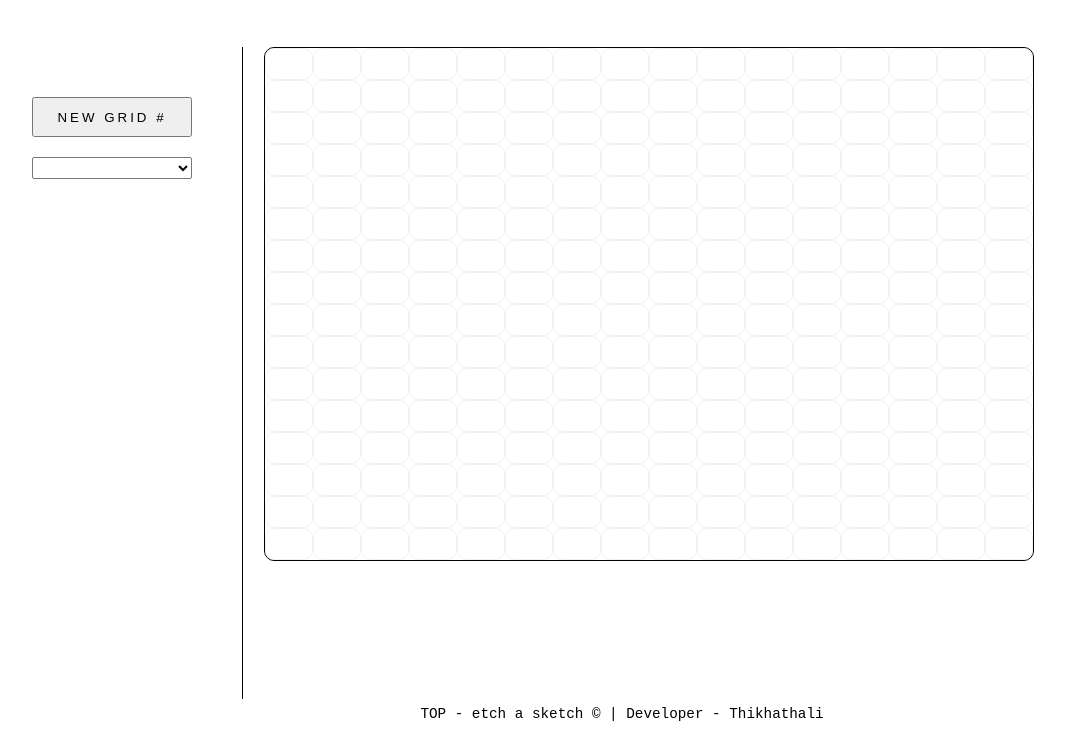
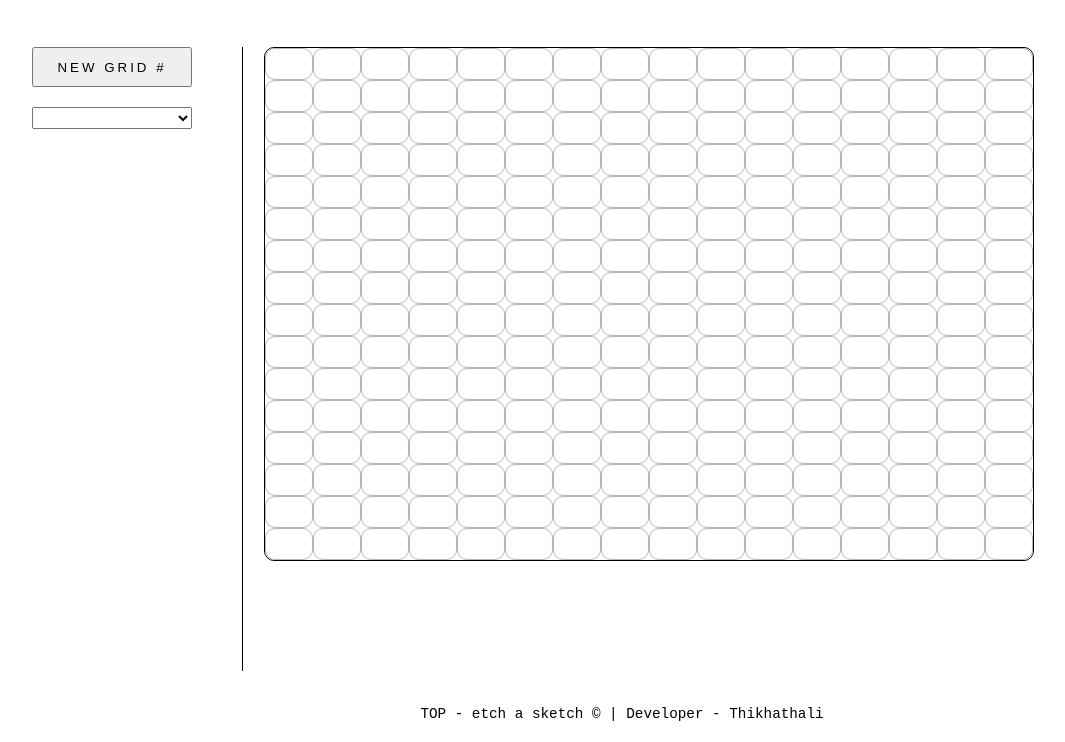
Before and after one commit to Thikhathali/etch-a-sketch, a plain HTML site: page index.html in a window 1280 px wide. Shown: the part 58-800 px from the top of the page, without its empty margins (18-1083 px from the left). Drawn offline with Linux system fonts and the light colour scheme.

Commit message:
Changed grid border color

```diff
--- a/css/style.css
+++ b/css/style.css
@@ -9,7 +9,6 @@ body{
 }
 
 .header {
-  /* position: fixed; */
   height: 10vh;
   text-align: center;
   padding-top: 25px;
@@ -20,8 +19,8 @@ body{
   flex-direction: column;
   float: left;
   width: 20vh;
-  height: 69vh;
-  padding: 50px;
+  height: 78vh;
+  padding: 0 50px;
   border-right: 1px solid #000;
 }
 
@@ -48,10 +47,8 @@ button:hover {
 
 .grid-wrapper {
   display: grid;
-  /* grid-template-columns: repeat(3, 1fr); */
   width: 60vw;
   height: 40vw;
-  /* float: right; */
   margin-left: 22vw;
   border: 1px solid #000;
   border-radius: 10px;
@@ -61,8 +58,7 @@ button:hover {
 
 .grid-wrapper > div{
   background-color: #ffff;
-  /* height: 100px; */
-  border: .1em solid #f1f1f1;
+  border: .1em solid #b5b5b5;
   border-radius: 10px;
 }
 
--- a/index.html
+++ b/index.html
@@ -4,7 +4,7 @@
 <head>
   <meta charset="UTF-8">
   <meta name="viewport" content="width=device-width, initial-scale=1">
-  <link rel="stylesheet" href="/css/style.css">
+  <link rel="stylesheet" href="./css/style.css">
   <title>Etch-a-Sketch</title>
 </head>
 
@@ -32,7 +32,7 @@
 
   <footer>TOP - etch a sketch &copy; | Developer - Thikhathali</footer>
 
-  <script src="/js/main.js"></script>
+  <script src="./js/main.js"></script>
 </body>
 
 </html>
--- a/js/main.js
+++ b/js/main.js
@@ -40,7 +40,7 @@ const changeGrid = () => {
   setTimeout(() => {
     elInfo.classList.remove("success");
     elDivInfo.style.color = "rgb(196, 196, 196)";
-  }, 3000);
+  }, 2000);
 
   renderGrid(newInputDim);
 }
@@ -70,7 +70,7 @@ const changeBgColor = (e) => {
           colors();
         break;
       default:
-          selectedTile.style.backgroundColor = "#f2f2f2";
+          selectedTile.style.backgroundColor = "#b5b5b5";
     }
   } else {
     selectedTile.style.backgroundColor = "#fff";
```
